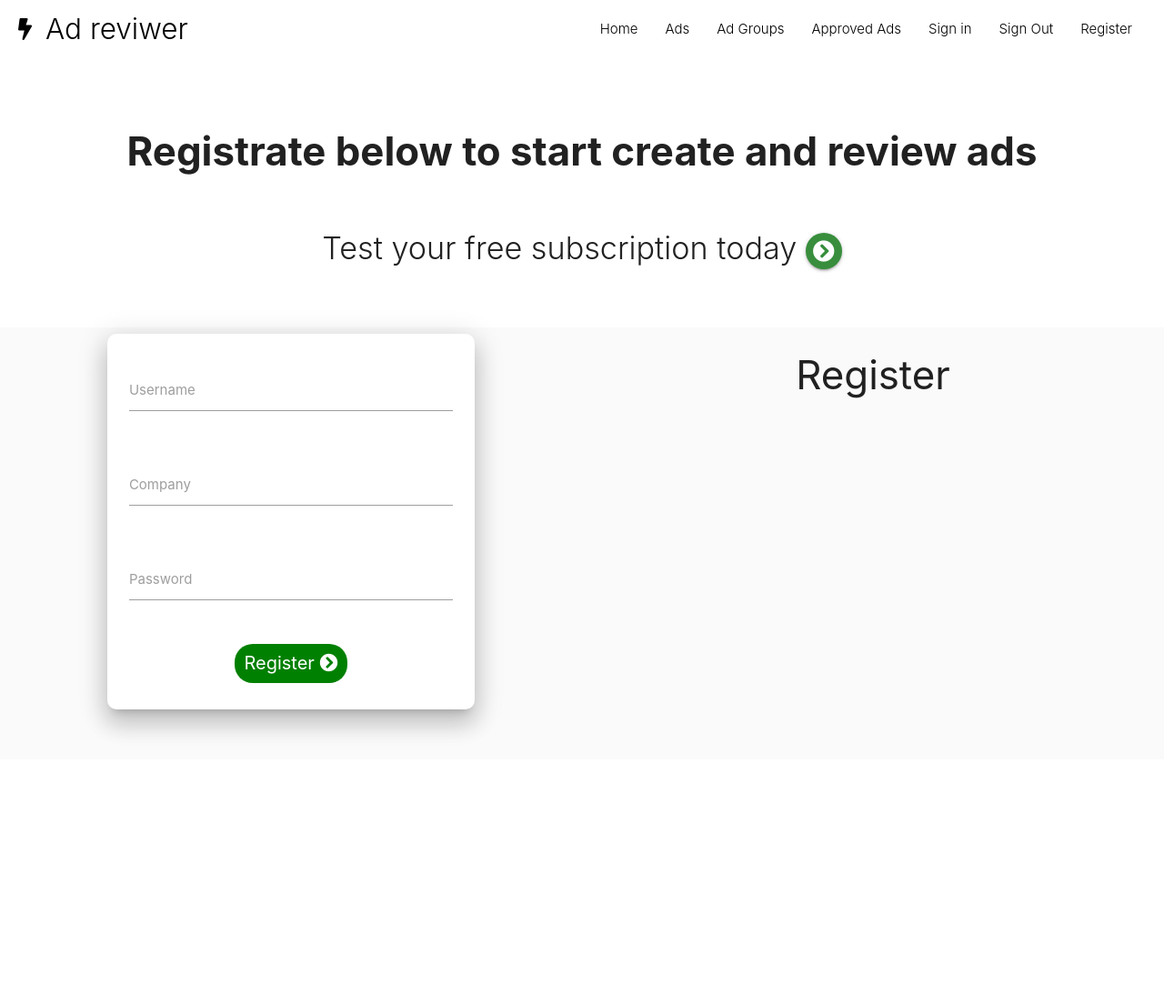
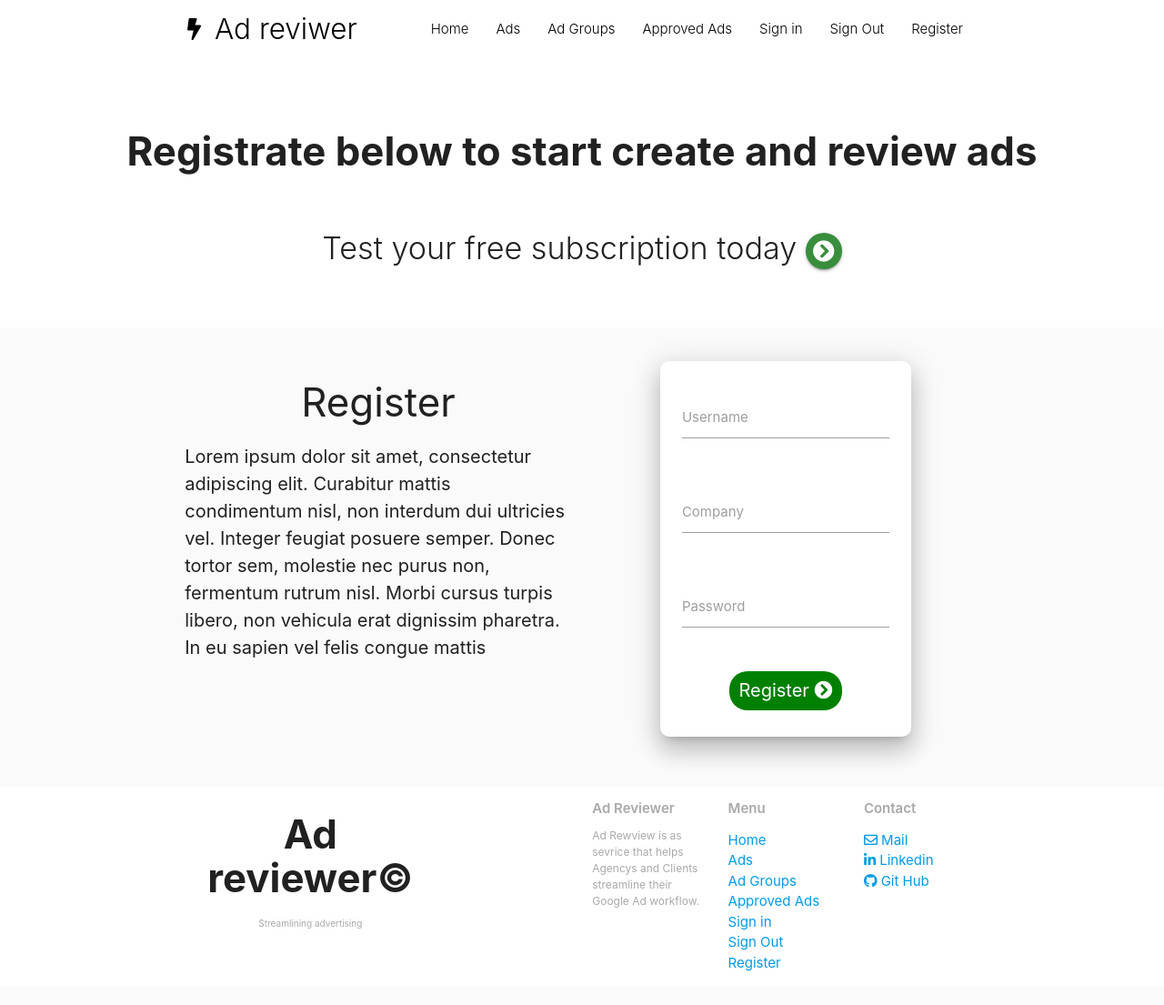
Before and after one commit to Carl-Henric/ms3, a Flask app: page /register in a window 1280 px wide. Shown: the whole page at 91% size. Before the commit the page ends 810 px from the top, so only its background shows below. Run offline with Flask 2, Linux system fonts and the light colour scheme; some libraries are stand-ins or nearby versions.

Commit message:
Added footer

```diff
--- a/static/css/style.css
+++ b/static/css/style.css
@@ -18,6 +18,7 @@ nav {
     padding-top: 50px;
     padding-bottom: 50px;
     background-color: white;
+    margin-bottom: 30px;
 }
 
 .hero h3 {
@@ -46,3 +47,43 @@ nav {
 .flashes h3 {
     line-height: 2;
 }
+
+.short-text {
+    font-size: 20px;
+}
+
+.text-left {
+    text-align: left;
+}
+
+.text-right {
+    text-align: right;
+}
+
+footer {
+    background-color: white;
+    margin-bottom: 0px;
+}
+
+footer h5 {
+    color: darkgray;
+    font-size: 15px;
+    font-weight: 600;
+}
+
+footer h3 {
+    vertical-align: middle;
+    text-align: center;
+    font-weight: 700;
+}
+
+footer p {
+    font-size: 12px;
+    color: darkgray;
+}
+
+
+.tagline {
+    font-size: 10px;
+    text-align: center;
+}
--- a/templates/base.html
+++ b/templates/base.html
@@ -16,7 +16,7 @@
 <header>
     <!--  Desktop Menu from Materialize  -->
     <nav class="nav-extended white text-shadow z-depth-3">
-        <div class="nav-wrapper">
+        <div class="nav-wrapper container">
                 <a href="{{ url_for('index') }}" class="brand-logo"><i class="fas fa-bolt"></i> Ad reviwer</a>
                 <a href="#" data-target="mobile-demo" class="sidenav-trigger right">
                     <i class="fas fa-bars"></i></a>
@@ -61,8 +61,45 @@
 
         {% block content %}
         {% endblock %}
+<!-- Footer -->
+{% block footer %}
+    <footer>
+        <div class="row container">
+            <div class="col s4">
+                <h3>Ad reviewer©</h3><p class="tagline">Streamlining advertising</p>
+            </div>
+            <div class="col s2">
+            </div>
+            <div class="col s2">
+                <h5>Ad Reviewer</h5>
+                <p>
+                    Ad Rewview is as sevrice that helps Agencys and Clients streamline their Google Ad workflow.
+                </p>
+            </div>
+            <div class="col s2">
+                <h5>Menu</h5>
+                 <ul>
+                    <li><a href="#">Home</a></li>
+                    <li><a href="#">Ads</a></li>
+                    <li><a href="#">Ad Groups</a></li>
+                    <li><a href="#">Approved Ads</a></li>
+                    <li><a href="#">Sign in</a></li>
+                    <li><a href="#">Sign Out</a></li>
+                    <li><a href="#">Register</a></li>
+                 </ul>
+            </div>
+            <div class="col s2">
+                <h5>Contact</h5>
+                <ul>
+                    <li><a href="mailto:carlhenric.grip@gmail.com"><i class="far fa-envelope"></i> Mail</a></li>
+                    <li><a href="https://www.linkedin.com/in/carl-henric-grip-462123104/"><i class="fab fa-linkedin-in"></i> Linkedin</a></li
+                    <li><a href="mailto:carlhenric.grip@gmail.com"><i class="fab fa-github"></i> Git Hub</a></li
 
-
+                </ul>
+            </div>
+        </div>
+    </footer>
+{% endblock %}
 <!-- Jquery script-->
 <script
   src="https://code.jquery.com/jquery-3.6.0.min.js"
--- a/templates/register.html
+++ b/templates/register.html
@@ -2,14 +2,23 @@
 {% block content %}
 
 <div class="hero">
-        <h3>Registrate below to start create and review ads</h3><br>
+    <h3>Registrate below to start create and review ads</h3><br>
     <h4>Test your free subscription today <a class="btn-floating pulse  green darken-2"><i class="fas fa-chevron-circle-right"></i></a>
     </h4>
 </div>
+<div class="container">
+    <div class="row">
+      <div class="col s12 m6">
+            <h3 class="center-align">Register</h3>
+                <p class="short-text">
+                    Lorem ipsum dolor sit amet, consectetur adipiscing elit. Curabitur mattis condimentum nisl, non interdum dui
+                    ultricies vel. Integer feugiat posuere semper. Donec tortor sem, molestie nec purus non, fermentum rutrum nisl.
+                    Morbi cursus turpis libero, non vehicula erat dignissim pharetra. In eu sapien vel felis congue mattis
+                </p>
 
-    <div class="row">
-      <div class="col s6">
-            <!-- Card panel -->
+      </div>
+      <div class="col s12 m6">
+           <!-- Card panel -->
             <div class="row">
                 <form class="col s12 m8 offset-m2" method="POST" action="{{ url_for('register') }}">
                     <div class="card-panel  white z-depth-4 rounded">
@@ -50,11 +59,10 @@
                 </form>
             </div>
       </div>
-      <div class="col s6">
-        <h3 class="center-align">Register</h3>
+
       </div>
     </div>
-
+</div>
 
 
 {% endblock %}
```
